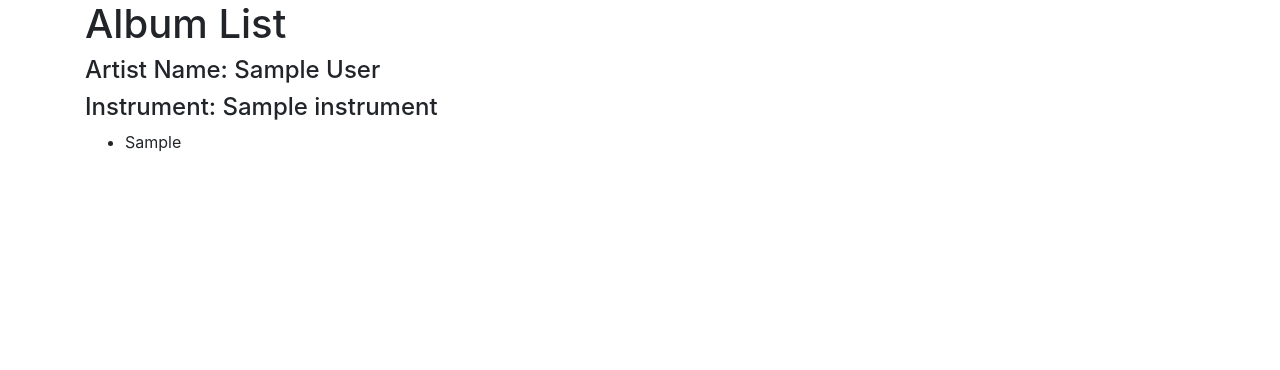
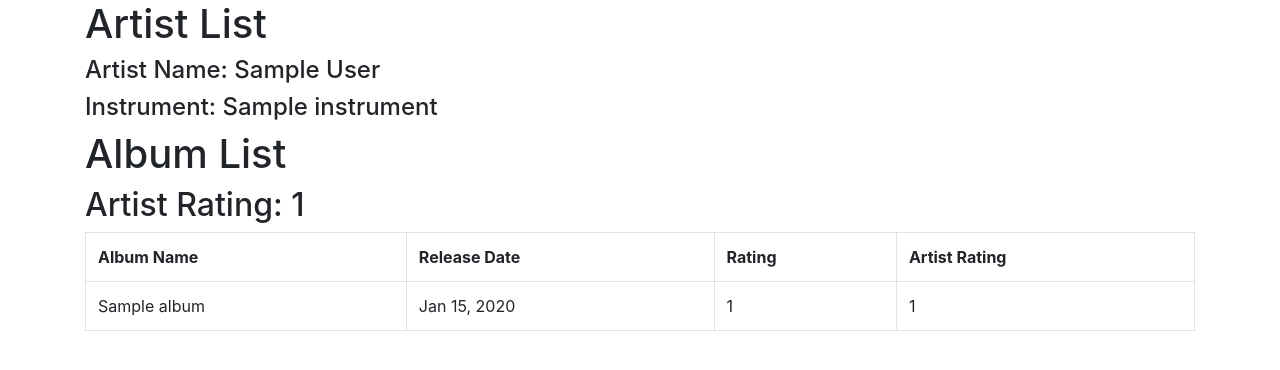
Before and after one commit to Faishal003/Backend-Development-With-Django, a Django app: template templates/first_app/album_list.html in a window 1280 px wide. Shown: the part 56-426 px from the top of the page. Run offline with Django 5.2, Linux system fonts and the light colour scheme; the template is opened without the code that fills it: most values are stand-ins (such as "Sample title", 1, 10 or a date in 2020); some libraries are stand-ins or nearby versions.

Commit message:
Dynamic Template wirte and add album list

```diff
--- a/first_app/views.py
+++ b/first_app/views.py
@@ -2,6 +2,7 @@ from django.shortcuts import render
 from django.http import HttpResponse
 from first_app.models import Musician, Album
 from first_app import forms
+from django.db.models import Avg
 # Create your views here.
 
 def index(request):
@@ -12,7 +13,9 @@ def index(request):
 def album_list(request, artist_id):
     artist_info = Musician.objects.get(pk=artist_id)
     album_list = Album.objects.filter(artist=artist_id).order_by('name')
-    diction = {'title': "Album List", 'artist_info': artist_info, 'album_list': album_list}
+    artist_rating = Album.objects.filter(artist=artist_id).aggregate(Avg('num_stars'))
+
+    diction = {'title': "Album List", 'artist_info': artist_info, 'album_list': album_list, 'artist_rating': artist_rating}
     return render(request, 'first_app/album_list.html', context=diction)
 
 def musician_form(request):
--- a/templates/first_app/album_list.html
+++ b/templates/first_app/album_list.html
@@ -1,14 +1,29 @@
 {%extends 'first_app/base.html' %}
 {% block body_block %}
-<h1>Album List</h1>
+<h1>Artist List</h1>
 <h4>Artist Name: {{artist_info.first_name}} {{artist_info.last_name}}</h4>
 <h4>Instrument: {{artist_info.instrument}}</h4>
-<ul>
-    {% if album_list %}
-    {% for album in album_list %}
-        <li>{{album.album_list}}</li>
-    {% endfor %}
+<h1>Album List</h1>
+<h2>Artist Rating: {{artist_rating.num_stars__avg}}</h2>
+{% if album_list %}
+<table class="table table-bordered">
+    <tr>
+        <th>Album Name</th>
+        <th>Release Date</th>
+        <th>Rating</th>
+        <th>Artist Rating</th>
+    </tr>
+
+    {%for album in album_list%}
+    <tr>
+        <td>{{album.name}}</td>
+        <td>{{album.release_date|date:"M d, Y"}}</td>
+        <td>{{album.num_stars}}</td>
+        <td>{{artist_rating.num_stars__avg}}</td>
+    </tr>
+    {%endfor%}
     {% else %}
-    <h3>No Album is not available in that list</h3>
+    <h4>No Album list is present in that artist</h4>
     {% endif %}
+</table>
 {% endblock %}
```
